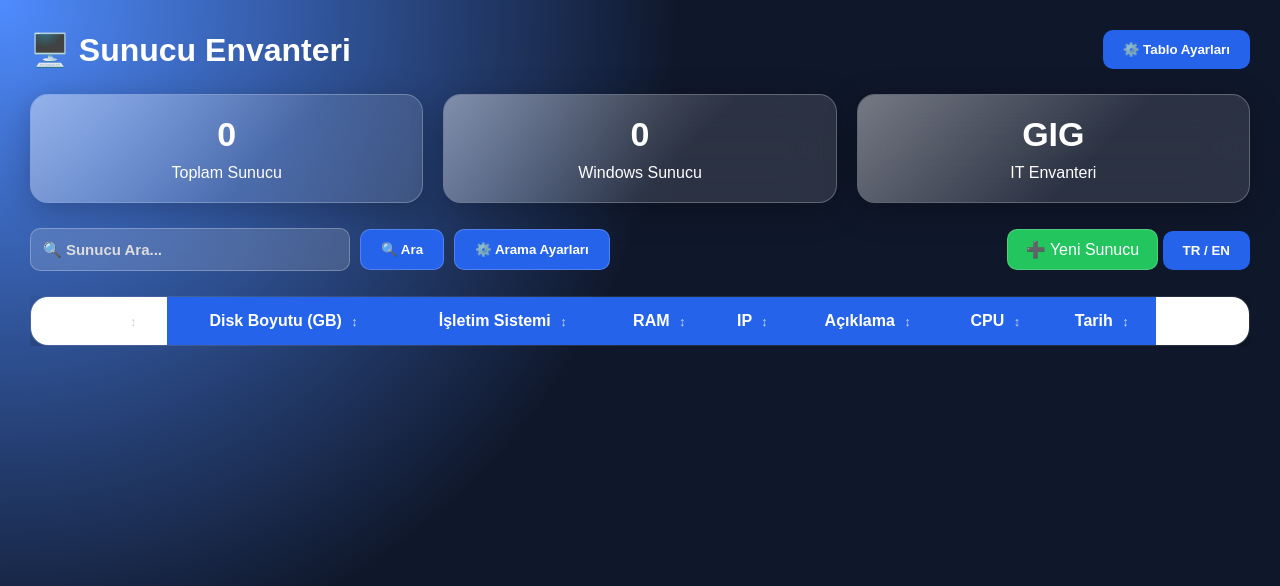
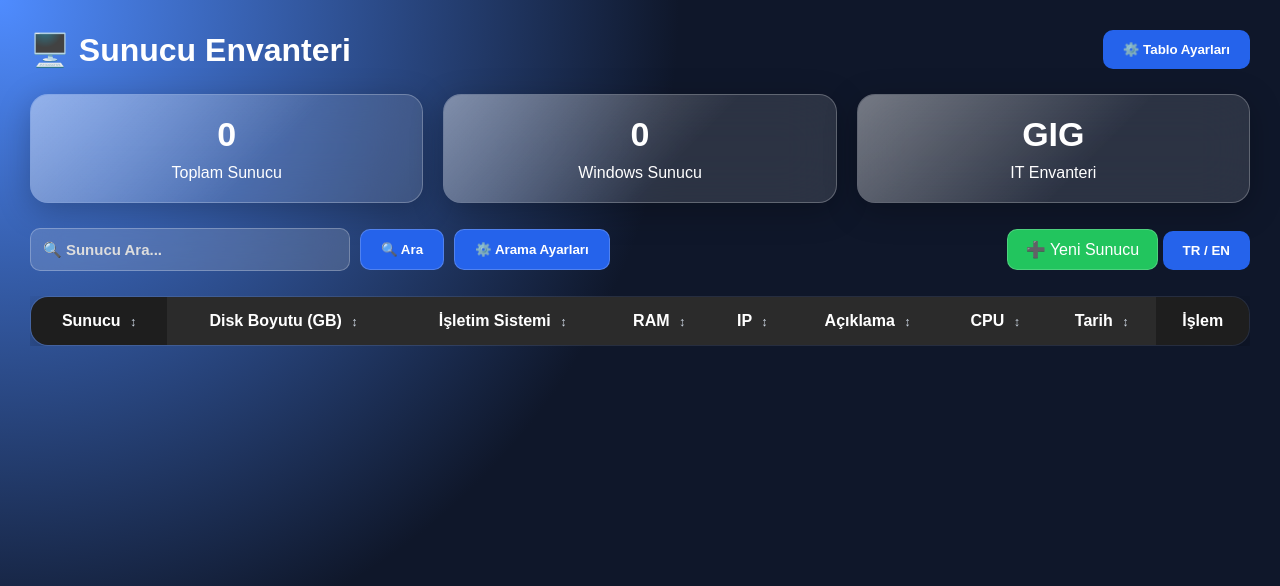
Before and after one commit to ahmedpalut/ServerInventory, a Flask app: page / in a window 1280 px wide. Shown: the top 586 px of the page. Run offline with Flask 3, Linux system fonts and the light colour scheme; data that the repository does not hold is empty.

Commit message:
ilk ve son sütun hatası düzeltildi

```diff
--- a/static/css/style.css
+++ b/static/css/style.css
@@ -197,33 +197,47 @@ button {
     transition:.3s;
 }
 
+/* Tablo sarmalayıcısının yatay kaydırma yapabilmesi için */
 .table-wrapper {
-    width: 100%;
-    overflow-x: auto; /* Yatay kaydırma çubuğu ekler */
-    white-space: nowrap;
+    overflow-x: auto;
+    position: relative;
+    max-width: 100%;
 }
 
+/* Tablo genel metin renginin düzgün okunması için */
 #serverTable {
+    color: #ffffff; /* veya temanıza uygun koyu/açık bir renk */
+    border-collapse: collapse;
     width: 100%;
-    border-collapse: collapse;
 }
 
+/* İlk Sütun (Sunucu Adı) Sabitleme */
 #serverTable th:first-child,
 #serverTable td:first-child {
     position: sticky;
     left: 0;
-    background-color: #fff; /* Arka plan rengi tablonun altından yazı görünmesini engeller */
-    z-index: 2;
+    z-index: 3;
+    background-color: var(--card-bg, #1e1e1e); /* Tablonun arka plan rengiyle aynı olmalı */
 }
 
+/* Son Sütun (İşlem) Sabitleme */
 #serverTable th:last-child,
 #serverTable td:last-child {
     position: sticky;
     right: 0;
-    background-color: #fff;
-    z-index: 2;
+    z-index: 3;
+    background-color: var(--card-bg, #1e1e1e); /* Tablonun arka plan rengiyle aynı olmalı */
 }
 
+/* Başlıkların (th) ve hücrelerin (td) yazı rengi ve arka plan çakışmasını önlemek için */
+#serverTable th {
+    background-color: #2b2b2b; /* Başlık arka planınız */
+    color: #ffffff !important; /* Yazıların net beyaz ve okunabilir olması için */
+}
+
+#serverTable td {
+    color: #ffffff !important; /* Hücre yazı rengi okunurluğu */
+}
 td:last-child{
     white-space: nowrap;
 }
```
